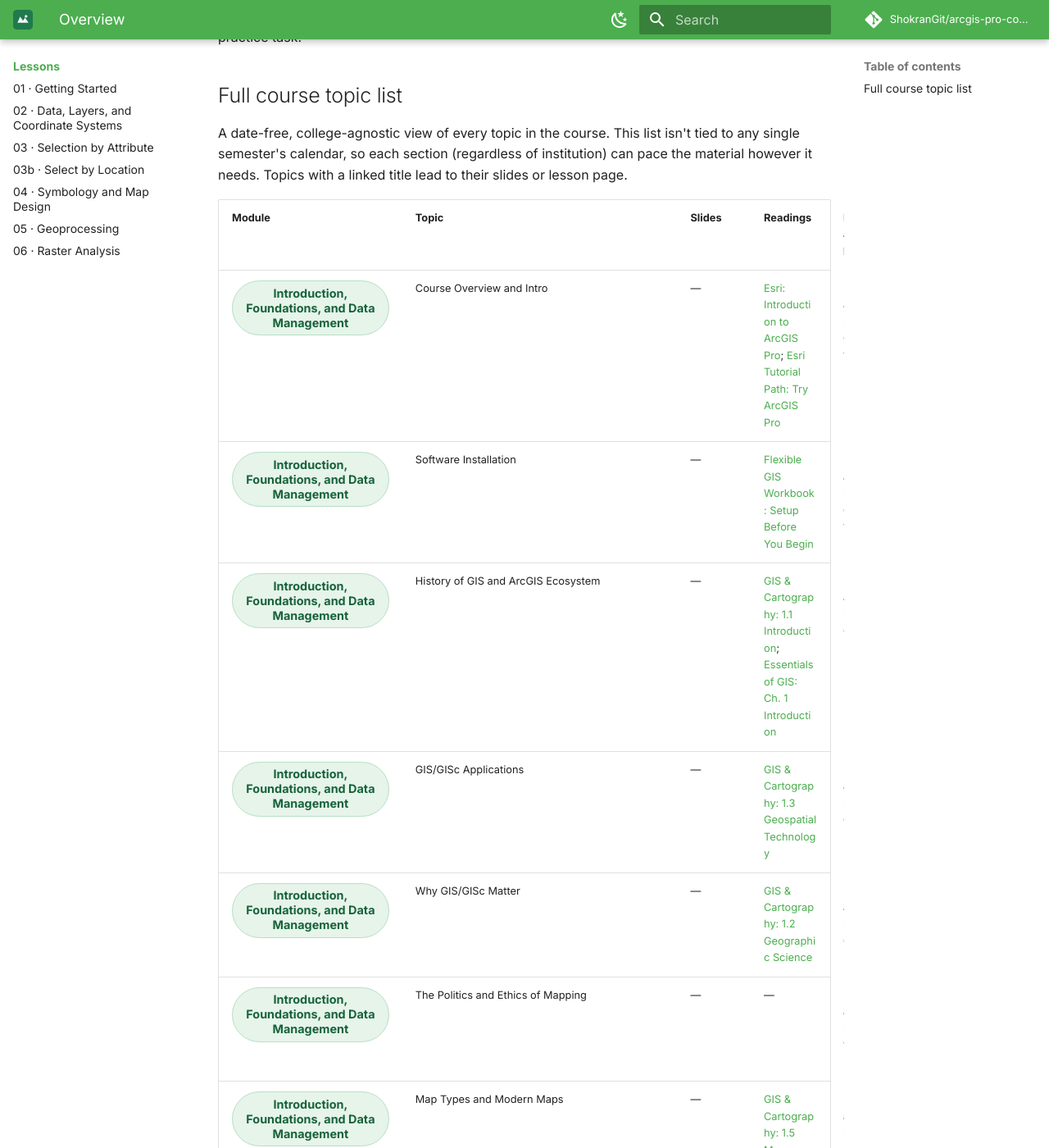
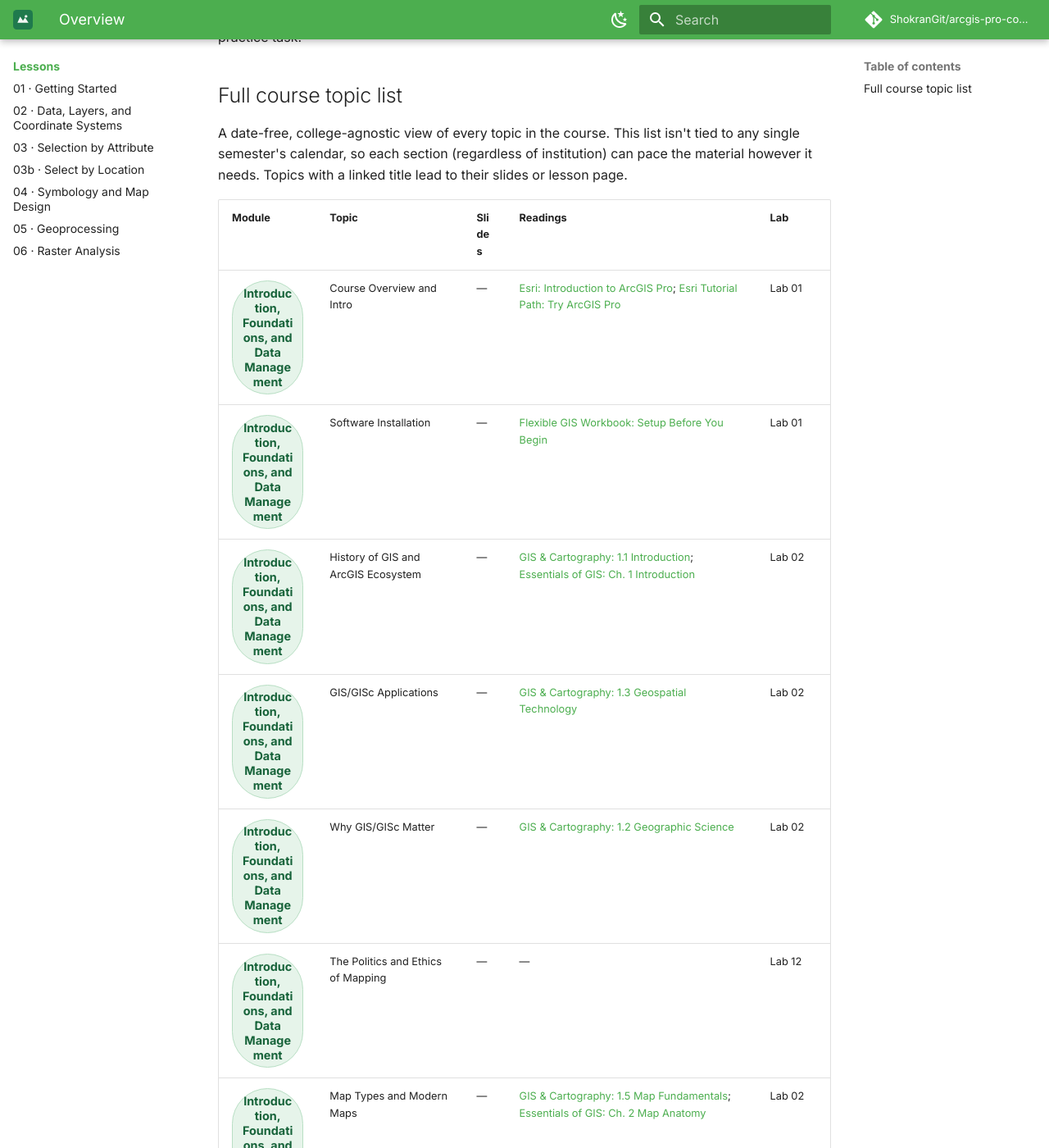
Before and after one commit to ShokranGit/arcgis-pro-course, an MkDocs documentation site: the page built from docs/lessons/index.md, in a window 1280 px wide and 1400 px high, scrolled down 261 px. Shown: the whole window at 82% size. Built offline with MkDocs 1.6.1 and Material for MkDocs 9.7.7, drawn with Linux system fonts in a browser that asks for light colours; comment, search, counter and statistics services are not loaded.

Commit message:
Update extra.css

```diff
--- a/docs/assets/css/extra.css
+++ b/docs/assets/css/extra.css
@@ -240,13 +240,13 @@
   min-width: 0 !important;
 }
 .topics-table table th:nth-child(1),
-.topics-table table td:nth-child(1) { width: 30% !important; }
+.topics-table table td:nth-child(1) { width: 16% !important; }
 .topics-table table th:nth-child(2),
-.topics-table table td:nth-child(2) { width: 45% !important; }
+.topics-table table td:nth-child(2) { width: 24% !important; }
 .topics-table table th:nth-child(3),
-.topics-table table td:nth-child(3) { width: 12% !important; }
+.topics-table table td:nth-child(3) { width: 7% !important; }
 .topics-table table th:nth-child(4),
-.topics-table table td:nth-child(4) { width: 13% !important; }
+.topics-table table td:nth-child(4) { width: 41% !important; } .topics-table table th:nth-child(5), .topics-table table td:nth-child(5) { width: 12% !important; }
 
 /* Assignments and Grading table: Assignment | Undergraduate | Graduate */
 .assign-table table {
```
